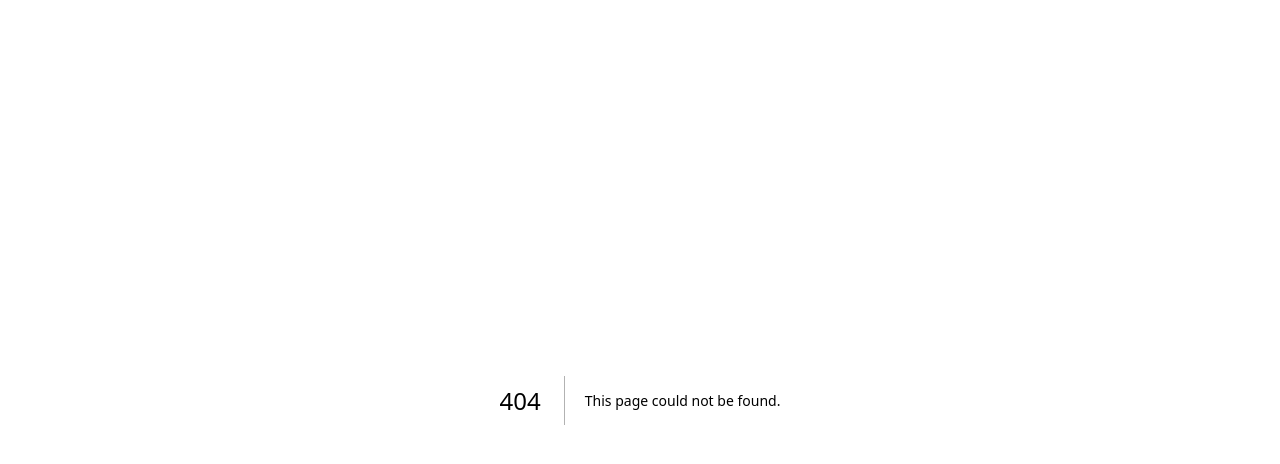
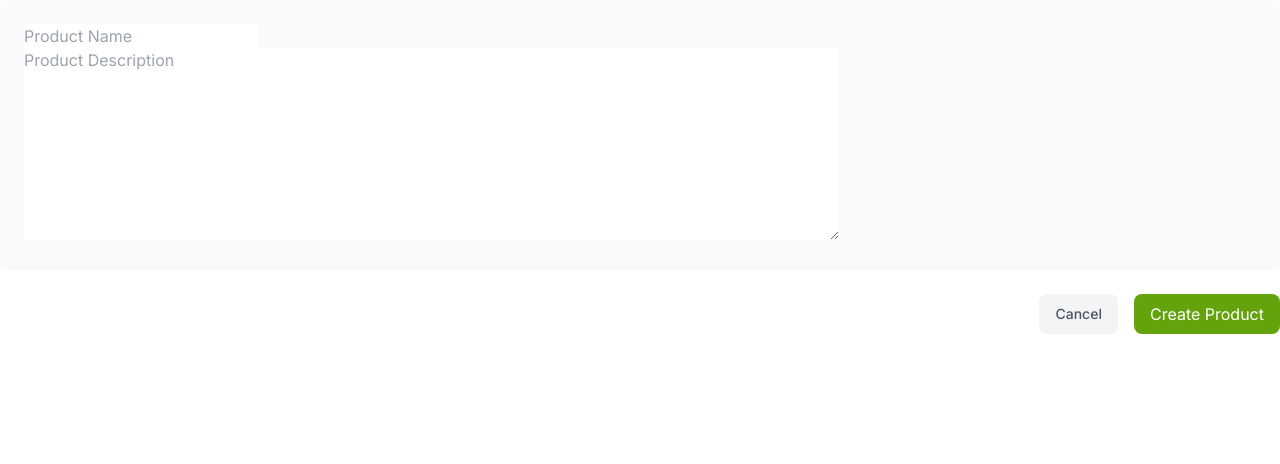
Before and after one commit to Juan-Dingevan/cesca-dingevan-proyecto-nextjs, a Next.js app: page /admin/create in a window 1280 px wide. Before the commit this address had no page. Shown: the top 464 px of the page. Built offline with nearby package versions, Linux system fonts and the light colour scheme.

Commit message:
Starting with the admin page

```diff
--- /dev/null
+++ b/app/admin/create/page.tsx
@@ -0,0 +1,27 @@
+import React from 'react'
+import Form from '../../components/abm/CreateForm'
+
+
+export default async function CreatePage() {
+
+  /*return (
+    <main>
+      <Breadcrumbs
+        breadcrumbs={[
+          { label: 'Invoices', href: '/dashboard/invoices' },
+          {
+            label: 'Create Invoice',
+            href: '/dashboard/invoices/create',
+            active: true,
+          },
+        ]}
+      />
+      <Form customers={customers} />
+    </main>
+  );*/
+  return (
+    <main>
+      <Form/>
+    </main>
+  )
+}
--- a/app/admin/page.tsx
+++ b/app/admin/page.tsx
@@ -1,9 +1,22 @@
 import React from 'react'
 
-const AdminPage = () => {
+import Link from 'next/link'
+
+
+export default async function AdminPage() {
   return (
-    <div>Admin</div>
-  )
+    <main>
+    <div className='flex justify-start items-center w-screen h-screen bg-slate-100'>
+      <div className="flex items-center">
+        <Link
+          href="/admin/create"
+          className="text-sm font-medium text-gray-600 transition-colors hover:bg-gray-200 rounded-lg px-2 py-1"
+        >
+          Create Product
+        </Link>
+      </div>
+    </div>
+  </main>
+
+  );
 }
-
-export default AdminPage
--- /dev/null
+++ b/app/components/abm/CreateButton.tsx
@@ -0,0 +1,16 @@
+interface ButtonProps extends React.ButtonHTMLAttributes<HTMLButtonElement> {
+    children: React.ReactNode;
+  }
+
+  export function Button({ children, className, ...rest }: ButtonProps) {
+    return (
+      <button
+        {...rest}
+
+        className="text-white text-base bg-lime-600 hover:bg-lime-500 focus:ring-2 focus:outline-none focus:ring-lime-300 rounded-lg px-4 py-2 text-center hover:transition-colors ease-in-out duration-500"
+        >
+
+        {children}
+      </button>
+    );
+  }
--- /dev/null
+++ b/app/components/abm/CreateForm.tsx
@@ -0,0 +1,38 @@
+'use client';
+
+import Link from 'next/link';
+
+import { useFormState } from 'react-dom';
+import { Button } from './CreateButton';
+
+//FORMULARIO: id: string; name: string; description: string; price: number; category: string; vegan: boolean; gluten_free: boolean; date_added: Date; img_link: string;
+
+
+export default function Form() {
+  //const initialState = { message: null, errors: {} };
+  //const [state, dispatch] = useFormState(createInvoice, initialState);
+  return (
+    //<form action={dispatch}>
+    <form>
+      <div className="rounded-md bg-gray-50 p-4 md:p-6">
+      <div className="input-data">
+      <input type="text" placeholder="Product Name" className="input-text"/>
+      <div className="underline"></div>
+    </div>
+      <div className="input-data textarea">
+      <textarea rows={8} cols={80} placeholder="Product Description" className="input-textarea"></textarea>
+      <div className="underline"></div>
+    </div>
+      </div>
+      <div className="mt-6 flex justify-end gap-4">
+        <Link
+          href="/"
+          className="flex h-10 items-center rounded-lg bg-gray-100 px-4 text-sm font-medium text-gray-600 transition-colors hover:bg-gray-200"
+        >
+          Cancel
+        </Link>
+        <Button type="submit">Create Product</Button>
+      </div>
+    </form>
+  );
+}
```
